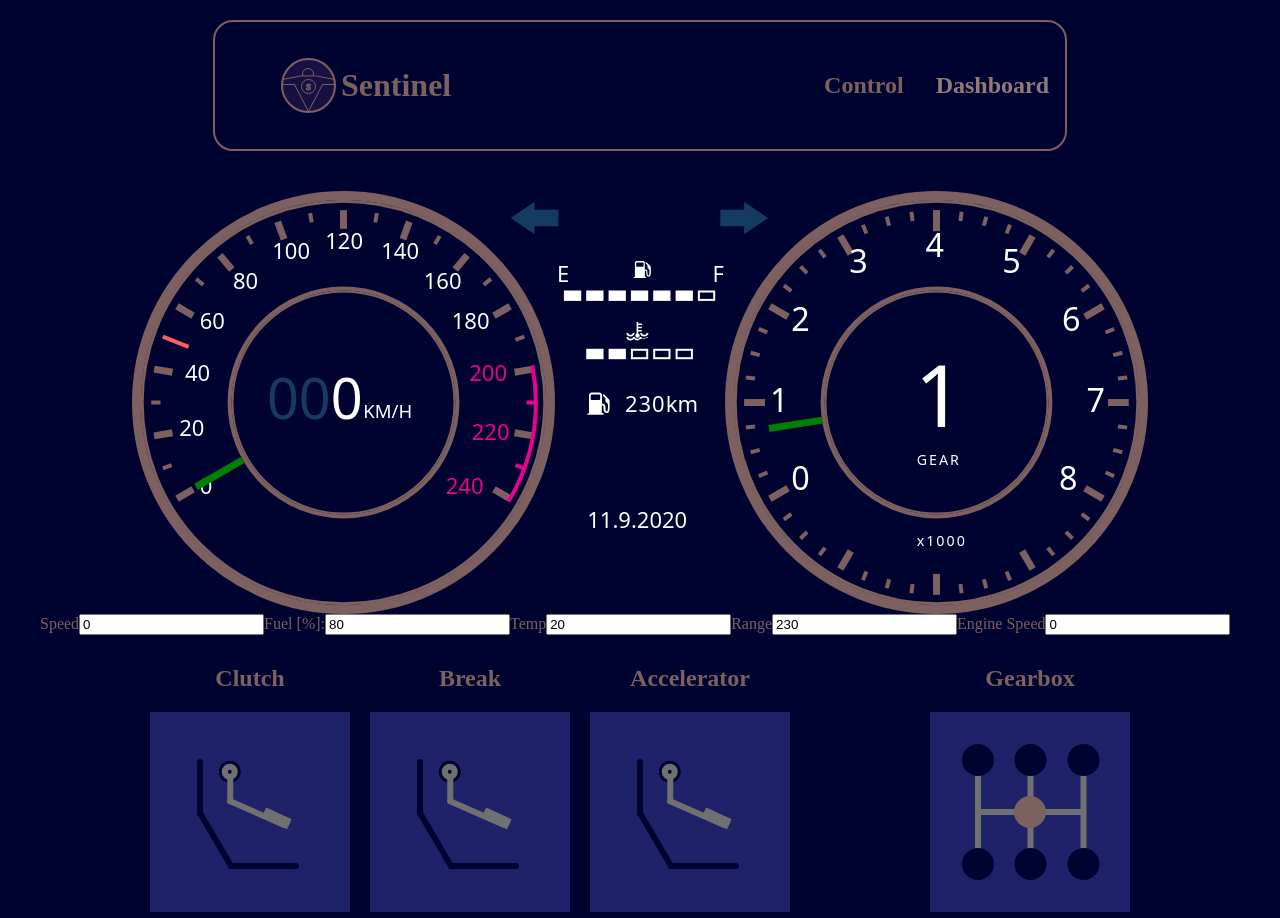
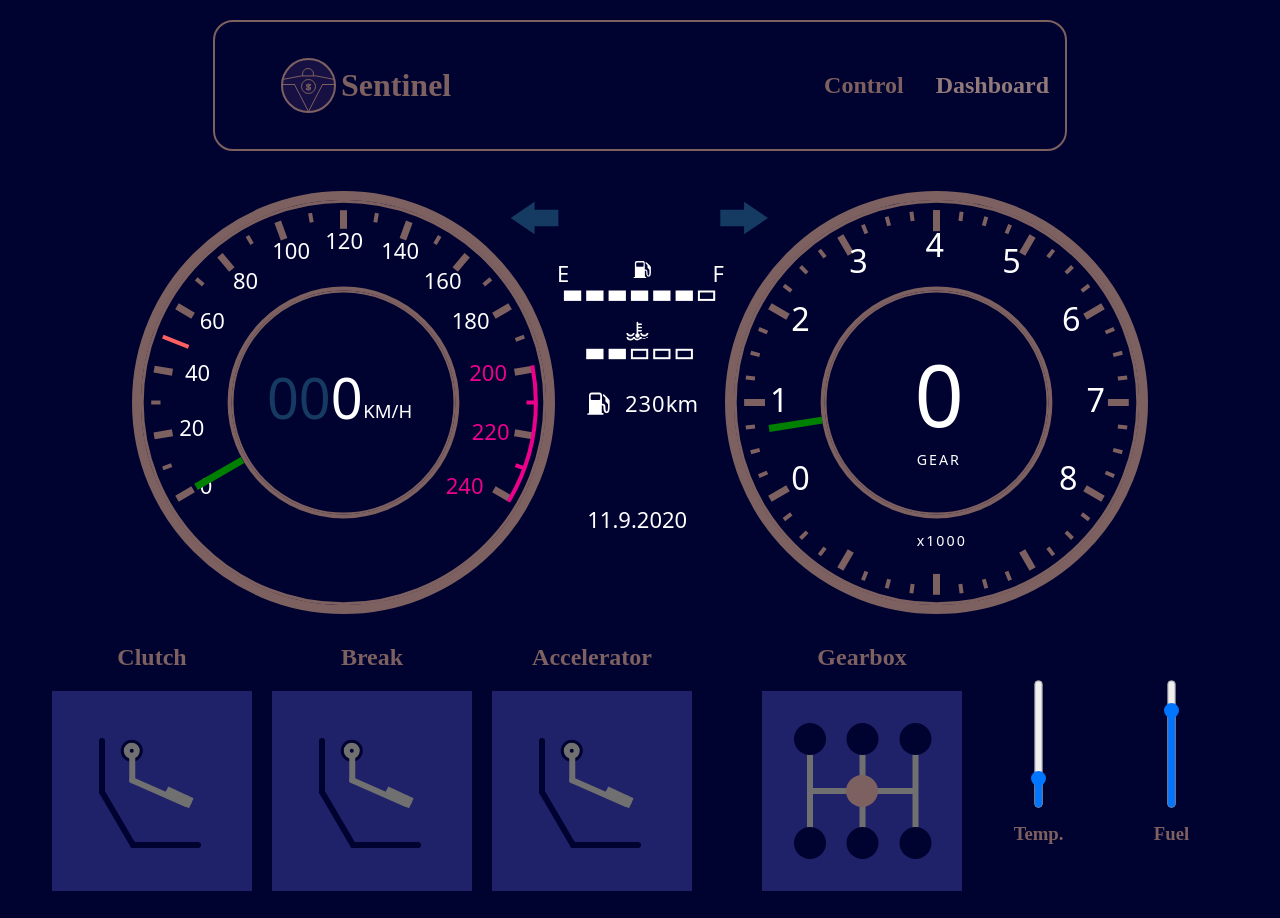
Before and after one commit to kwojnar137/sentinel, a React (Create React App) app: page /sentinel/dashboard in a window 1280 px wide. Shown: the top 918 px of the page. Built offline with nearby package versions, Linux system fonts and the light colour scheme.

Commit message:
satisfying simple phisics. Fuel and temp control sliders.

```diff
--- a/src/Runtime.js
+++ b/src/Runtime.js
@@ -5,34 +5,52 @@ import allActions from "./redux/actions";
 export default function Runtime() {
   const [tick, setTick] = useState(0);
   const [deltaRPM, setDeltaRPM] = useState(0);
+  const [deltaSpeed, setDeltaSpeed] = useState(0);
 
-  const speed = useSelector((state) => state.speed);
+  const speed = parseInt(useSelector((state) => state.speed));
+
   const acceleration = useSelector((state) => state.acceleration);
   const breaking = useSelector((state) => state.breaking);
   const clutching = useSelector((state) => state.clutching);
   const gear = useSelector((state) => state.gear);
   const rpm = useSelector((state) => state.rpm);
+
   const dispatch = useDispatch();
 
-  const h = 100;
+  useEffect(() => {
+    function calcSpeed() {
+      if (speed < 0) {
+        dispatch(allActions.speed.correctSpeed());
+      }
+      if (deltaRPM > 0 && gear !== 0 && speed >= 0) {
+        let calcDeltaSpeed =
+          (deltaRPM / 100) * (1 - 1 * (speed / (gear * gear * 20)));
+        calcDeltaSpeed = calcDeltaSpeed - breaking / 100;
+        if (calcDeltaSpeed < 0) {
+          let calcDeltaRPM = acceleration - acceleration * (rpm / 8000);
+          calcDeltaRPM = (calcDeltaRPM * 3) / gear;
+          setDeltaRPM(calcDeltaRPM);
+          dispatch(allActions.rpm.incrementRpm(deltaRPM));
+        }
+        setDeltaSpeed(calcDeltaSpeed);
+        dispatch(allActions.speed.incrementSpeed(deltaSpeed));
+      } else if (speed > 0) {
+        dispatch(allActions.speed.decrementSpeed(-(0.1 + breaking / 100)));
+      }
+    }
 
-  useEffect(() => {
     function calcRpm() {
-      if (gear != 0 && acceleration > 0 && clutching < 90) {
-        // let calcDeltaRPM =
-        //   ((5 * (acceleration / 5 - 10)) / gear) * -(rpm / 8000 - 1);
-
+      if (gear !== 0 && acceleration > 0 && clutching < 90) {
         let calcDeltaRPM = acceleration - acceleration * (rpm / 8000);
-        console.log({ calcDeltaRPM });
+        calcDeltaRPM = (calcDeltaRPM * 1) / gear;
         setDeltaRPM(calcDeltaRPM);
         if (rpm < 700) {
           setDeltaRPM(700);
         }
       }
-      if ((gear != 0 && acceleration === 0) || clutching > 90) {
+      if (gear === 0 || acceleration === 0 || clutching > 90) {
         let calcDeltaRPM = (-rpm / 160) * (rpm / 700 - 1);
         setDeltaRPM(calcDeltaRPM);
-        console.log({ calcDeltaRPM });
       }
       if (deltaRPM > 0) {
         dispatch(allActions.rpm.incrementRpm(deltaRPM));
@@ -41,6 +59,7 @@ export default function Runtime() {
       }
     }
     calcRpm();
+    calcSpeed();
   }, [tick]);
 
   useEffect(() => {
@@ -51,10 +70,5 @@ export default function Runtime() {
   }, []);
 
   useEffect(() => {}, []);
-
-  // console.log({acceleration});
-  // console.log({ deltaRPM });
-  // console.log({ rpm });
-
   return <></>;
 }
--- /dev/null
+++ b/src/components/VerticalSlider.js
@@ -0,0 +1,7 @@
+import styled from "styled-components";
+
+const VerticalSlider = styled.input`
+  transform: rotate(270deg);
+`;
+
+export default VerticalSlider;
--- a/src/redux/actions/speed.js
+++ b/src/redux/actions/speed.js
@@ -14,7 +14,14 @@ export const decrementSpeed = (delta) => {
   };
 };
 
+export const correctSpeed = () => {
+  return {
+    type: types.SPEED_CORRECT,
+  };
+};
+
 export default {
   incrementSpeed,
   decrementSpeed,
+  correctSpeed,
 };
--- a/src/redux/constants/actionTypes.js
+++ b/src/redux/constants/actionTypes.js
@@ -8,6 +8,7 @@ export const SET_GEAR = "SET_GEAR";
 
 export const SPEED_INCREMENT = "SPEED_INCREMENT";
 export const SPEED_DECREMENT = "SPEED_DECREMENT";
+export const SPEED_CORRECT = "SPEED_CORRECT";
 
 export const RPM_INCREMENT = "RPM_INCREMENT";
 export const RPM_DECREMENT = "RPM_DECREMENT";
--- a/src/redux/reducers/gear.js
+++ b/src/redux/reducers/gear.js
@@ -1,7 +1,7 @@
 import { SET_GEAR } from "../constants/actionTypes";
 
 const initialState = {
-  gear: 1,
+  gear: 0,
 };
 
 export const gear = (state = initialState.gear, action) => {
--- a/src/redux/reducers/speed.js
+++ b/src/redux/reducers/speed.js
@@ -1,4 +1,8 @@
-import { SPEED_INCREMENT, SPEED_DECREMENT } from "../constants/actionTypes";
+import {
+  SPEED_INCREMENT,
+  SPEED_DECREMENT,
+  SPEED_CORRECT,
+} from "../constants/actionTypes";
 
 const initialState = {
   speed: 0,
@@ -9,7 +13,9 @@ export const speed = (state = initialState.speed, action) => {
     case SPEED_INCREMENT:
       return state + action.payload;
     case SPEED_DECREMENT:
-      return state - action.payload;
+      return state + action.payload;
+    case SPEED_CORRECT:
+      return (state = 0);
     default:
       return state;
   }
--- a/src/views/Dashboard/Dashboard.js
+++ b/src/views/Dashboard/Dashboard.js
@@ -12,18 +12,18 @@ import Clutch from "./Clutch";
 import Gearbox from "./Gearbox";
 import "./dashboard.scss";
 
+import VerticalSlider from "../../components/VerticalSlider";
+
 const Dashboard = () => {
   const [carSpeed, setCarSpeed] = useState(0);
   const [engineSpeed, setEngineSpeed] = useState(0);
   const [range, setRange] = useState(230);
   const [temp, setTemp] = useState(20);
   const [fuel, setFuel] = useState(80);
-  // const speed = useSelector((state) => state.speed);
-  const acceleration = useSelector((state) => state.acceleration);
-  const breaking = useSelector((state) => state.breaking);
-  const clutching = useSelector((state) => state.clutching);
+
   const gear = useSelector((state) => state.gear);
   const rpm = useSelector((state) => state.rpm);
+  const speed = useSelector((state) => state.speed);
 
   const date = new Date();
 
@@ -37,67 +37,58 @@ const Dashboard = () => {
           viewBox="0 0 1016 423"
         >
           <g transform="translate(4.5 4.5)">
-            <Speedometer speed={carSpeed} />
+            <Speedometer speed={parseInt(speed)} />
             <Tachometer engineSpeed={rpm} gear={gear} />
             <InfoArea range={range} date={date} temp={temp} fuel={fuel} />
           </g>
         </svg>
       </div>
-      <div className="control">
-        <label>Speed</label>
-        <input
-          type="text"
-          value={carSpeed}
-          onChange={(e) => setCarSpeed(e.target.value)}
-        />
-        <label>Fuel [%]:</label>
-        <input
-          type="text"
-          value={fuel}
-          onChange={(e) => setFuel(e.target.value)}
-        />
-        <label>Temp</label>
-        <input
-          type="text"
-          value={temp}
-          onChange={(e) => setTemp(e.target.value)}
-        />
-        <label>Range</label>
-        <input
-          type="text"
-          value={range}
-          onChange={(e) => setRange(e.target.value)}
-        />
-        <label>Engine Speed</label>
-        <input
-          type="text"
-          value={engineSpeed}
-          onChange={(e) => setEngineSpeed(e.target.value)}
-        />
-      </div>
       <div className="controlGui">
         <div className="clutch">
           <h2>Clutch</h2>
           <Clutch />
-
-          <h3>{clutching}</h3>
+          <h2> a - release </h2>
+          <h2> z - push </h2>
         </div>
         <div className="break">
           <h2>Break</h2>
           <Break />
-          <h3>{breaking}</h3>
+          <h2> s - release </h2>
+          <h2> x - push </h2>
         </div>
 
         <div className="accelerator">
           <h2>Accelerator</h2>
           <Accelerator />
-
-          <h3>{acceleration}</h3>
+          <h2> d - release </h2>
+          <h2> c - push </h2>
         </div>
         <div className="gearbox">
           <h2>Gearbox</h2>
           <Gearbox />
-          <h3>{gear}</h3>
+          <h2> drag & drop</h2>
+        </div>
+        <div className="verticalSlider">
+          <VerticalSlider
+            type="range"
+            orient="vertical"
+            min="1"
+            max="100"
+            value={temp}
+            onChange={(e) => setTemp(e.target.value)}
+          />
+          <h3>Temp.</h3>
+        </div>
+        <div className="verticalSlider">
+          <VerticalSlider
+            type="range"
+            orient="vertical"
+            min="1"
+            max="100"
+            value={fuel}
+            onChange={(e) => setFuel(e.target.value)}
+          />
+          <h3>Fuel</h3>
         </div>
       </div>
     </Layout>
--- a/src/views/Dashboard/dashboard.scss
+++ b/src/views/Dashboard/dashboard.scss
@@ -11,7 +11,7 @@
 .controlGui {
   display: flex;
   justify-content: center;
-  align-items: center;
+  margin: auto;
   text-align: center;
   margin-bottom: 10px;
   color: #7d6060;
@@ -27,6 +27,16 @@
   }
   .gearbox {
     padding: 10px;
-    margin-left: 120px;
+    margin-left: 50px;
+  }
+
+  .verticalSlider {
+    height: 130px;
+    position: relative;
+    top: 120px;
+    display: flex;
+    flex-direction: column;
+    align-items: center;
+    justify-content: space-between;
   }
 }
```
Also changed, not shown: src/redux/actions/control.js (added, +20 -0 lines).
